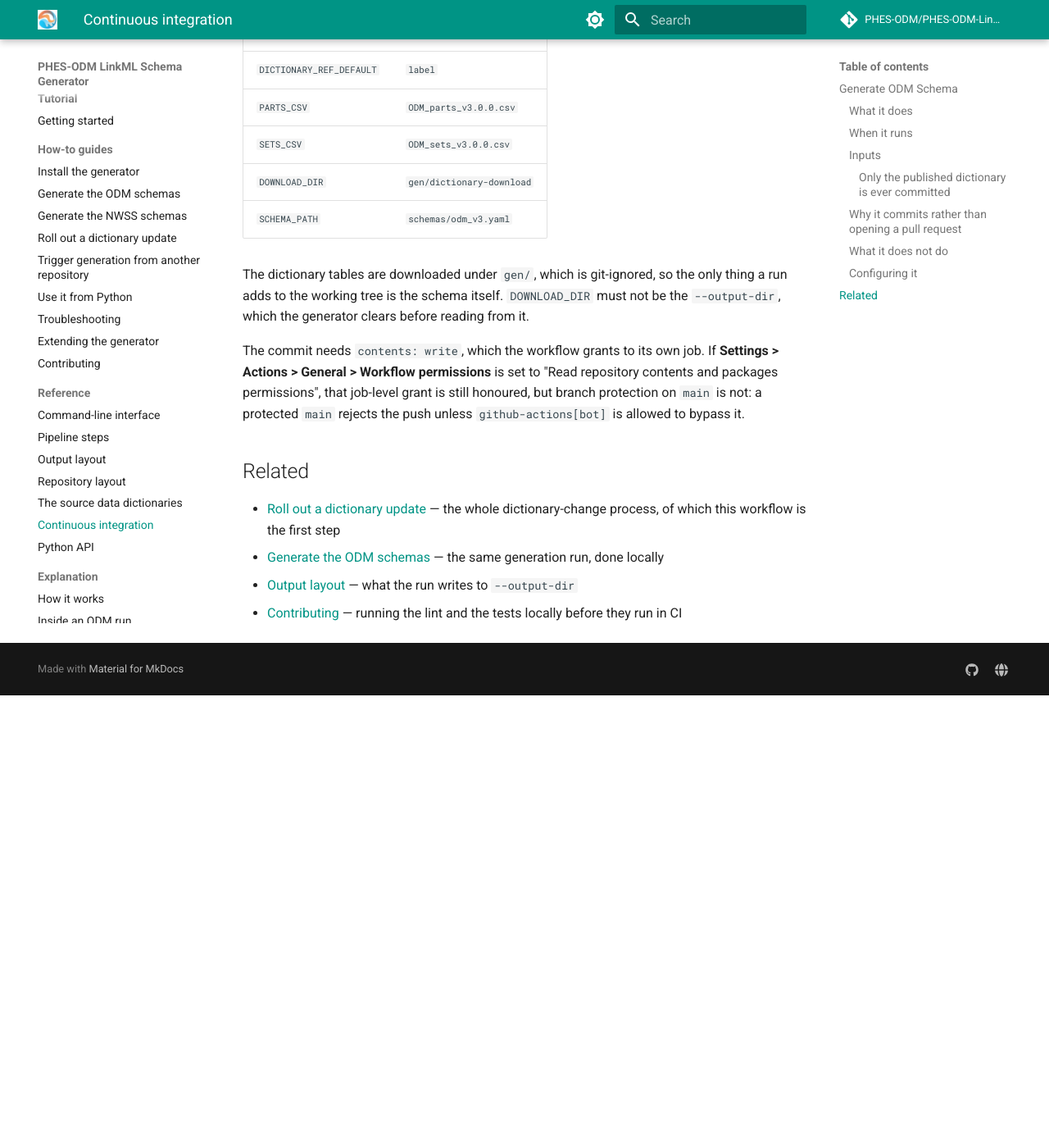
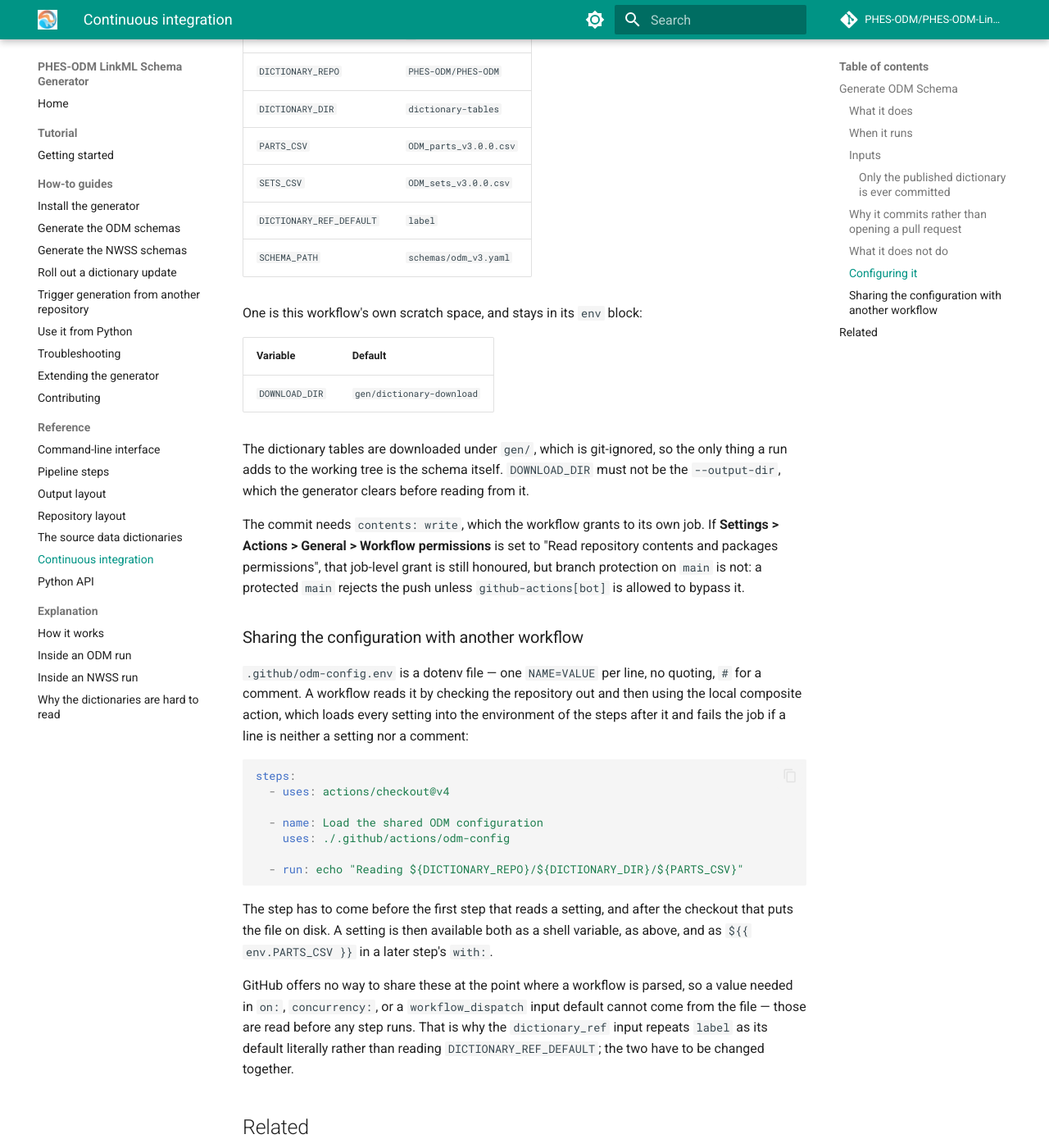
Before and after one commit to PHES-ODM/PHES-ODM-LinkMLGenerator, an MkDocs documentation site: the page built from docs/reference/continuous-integration.md, in a window 1280 px wide and 1400 px high, scrolled down 3532 px. Shown: the whole window at 82% size. Built offline with MkDocs 1.6.1 and Material for MkDocs 9.7.7, drawn with Linux system fonts in a browser that asks for light colours; comment, search, counter and statistics services are not loaded; before the commit the page ends 4380 px from its top, so only the background shows below that; some of the changed text lies outside the part shown.

Commit message:
Created separate odm-config.env file containing shared environment variables for Github Actions. The environment variables are loaded with action.yaml (by adding a step with "uses: ./.github/actions/odm-config" after an actions/checkout step)

````diff
--- a/docs/reference/continuous-integration.md
+++ b/docs/reference/continuous-integration.md
@@ -124,19 +124,29 @@
 
 ### Configuring it
 
-The paths and versions are `env` values at the top of the workflow, so
-retargeting it does not mean rewriting the steps:
+The paths and versions are environment variables rather than literals in the
+steps, so retargeting the workflow does not mean rewriting it.
+
+Most of them are shared, because any other workflow driving part of the
+dictionary rollout needs the same answers — which dictionary is read, which ODM
+version is generated, and where the schema is committed. Those live in
+[`.github/odm-config.env`](https://github.com/PHES-ODM/PHES-ODM-LinkMLGenerator/blob/main/.github/odm-config.env):
 
 | Variable | Default |
 | --- | --- |
 | `ODM_VERSION` | `3` |
 | `DICTIONARY_REPO` | `PHES-ODM/PHES-ODM` |
 | `DICTIONARY_DIR` | `dictionary-tables` |
-| `DICTIONARY_REF_DEFAULT` | `label` |
 | `PARTS_CSV` | `ODM_parts_v3.0.0.csv` |
 | `SETS_CSV` | `ODM_sets_v3.0.0.csv` |
+| `DICTIONARY_REF_DEFAULT` | `label` |
+| `SCHEMA_PATH` | `schemas/odm_v3.yaml` |
+
+One is this workflow's own scratch space, and stays in its `env` block:
+
+| Variable | Default |
+| --- | --- |
 | `DOWNLOAD_DIR` | `gen/dictionary-download` |
-| `SCHEMA_PATH` | `schemas/odm_v3.yaml` |
 
 The dictionary tables are downloaded under `gen/`, which is git-ignored, so the
 only thing a run adds to the working tree is the schema itself. `DOWNLOAD_DIR`
@@ -149,6 +159,34 @@
 still honoured, but branch protection on `main` is not: a protected `main`
 rejects the push unless `github-actions[bot]` is allowed to bypass it.
 
+### Sharing the configuration with another workflow
+
+`.github/odm-config.env` is a dotenv file — one `NAME=VALUE` per line, no
+quoting, `#` for a comment. A workflow reads it by checking the repository out
+and then using the local composite action, which loads every setting into the
+environment of the steps after it and fails the job if a line is neither a
+setting nor a comment:
+
+```yaml
+steps:
+  - uses: actions/checkout@v4
+
+  - name: Load the shared ODM configuration
+    uses: ./.github/actions/odm-config
+
+  - run: echo "Reading ${DICTIONARY_REPO}/${DICTIONARY_DIR}/${PARTS_CSV}"
+```
+
+The step has to come before the first step that reads a setting, and after the
+checkout that puts the file on disk. A setting is then available both as a shell
+variable, as above, and as `${{ env.PARTS_CSV }}` in a later step's `with:`.
+
+GitHub offers no way to share these at the point where a workflow is parsed, so
+a value needed in `on:`, `concurrency:`, or a `workflow_dispatch` input default
+cannot come from the file — those are read before any step runs. That is why the
+`dictionary_ref` input repeats `label` as its default literally rather than
+reading `DICTIONARY_REF_DEFAULT`; the two have to be changed together.
+
 ## Related
 
 - [Roll out a dictionary update](../how-to/dictionary-workflow.md) — the whole
````
Also changed, not shown: 3 other files.
